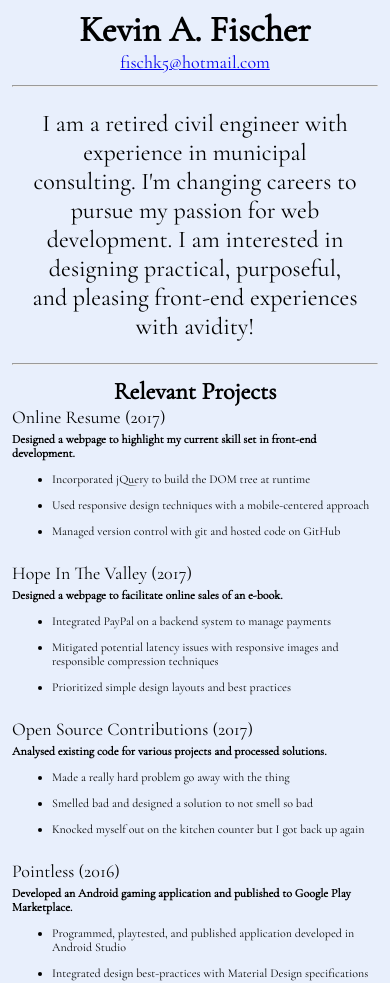
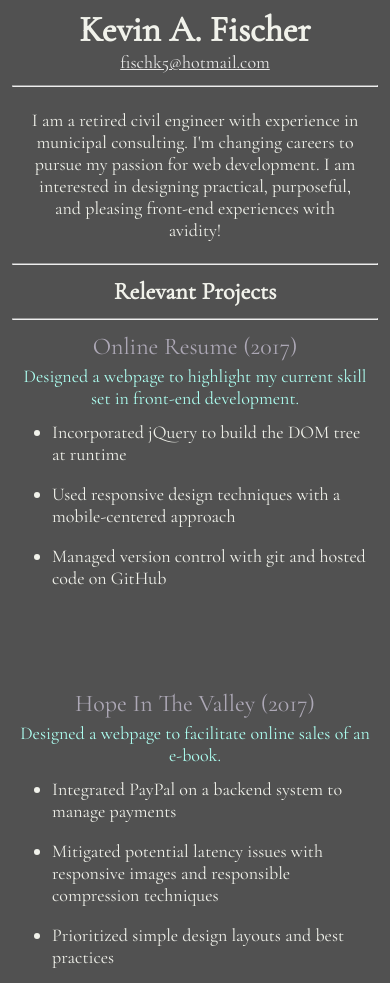
Before and after one commit to fischk5/fischk5.github.io, a website: page index.html in a window 390 px wide. Shown: the top 983 px of the page. Drawn offline with nearby package versions, Linux system fonts and the light colour scheme.

Commit message:
Styling Update 1

```diff
--- a/css/style.css
+++ b/css/style.css
@@ -1,13 +1,17 @@
 body {
   font-family: 'Cormorant Garamond', serif;
-  font-size: 18px;
-  background-color: #e8effc;
-  color: #000000;
+  font-size: 20px;
+  background-color: #515151;
+  color: #f1f2eb;
   max-width: 900px;
   padding-left: 12px;
   padding-right: 12px;
   margin-left: auto;
   margin-right: auto;
+}
+
+a {
+  color: #eaeaea;
 }
 
 img {
@@ -50,10 +54,9 @@ li {
 }
 
 .resume-purpose {
-  font-size: 24px;
   font-weight: 200;
   text-align: center;
-  width: 75%;
+  width: 85%;
   margin-left: auto;
   margin-right: auto;
   padding-top: 10px;
@@ -70,14 +73,14 @@ li {
 }
 
 .project-name {
-  font-weight: normal;
   text-align: left;
   font-size: 24px;
   margin-bottom: 12px;
+  color: #ADA8B6;
 }
 
 .project-desc {
-  font-weight: bold;
+  color: #adfff1;
   text-align: left;
   font-size: 18px;
   margin-top: 4px;
@@ -88,6 +91,7 @@ li {
   font-weight: normal;
   text-align: left;
   font-size: 18px;
+  color: #f1f2eb;
 }
 
 #resume-projects {
@@ -141,28 +145,28 @@ li {
 
   .resume-purpose {
     width: 90%;
+    font-size: 18px;
   }
 
   .project {
-    margin-bottom: 24px;
+    margin-bottom: 100px;
   }
 
   .project-name {
     font-weight: normal;
-    text-align: left;
-    font-size: 18px;
+    text-align: center;
+    font-size: 24px;
   }
 
   .project-desc {
-    font-weight: bold;
-    text-align: left;
-    font-size: 12px;
+    text-align: center;
+    font-size: 18px;
   }
 
   .project-items {
     font-weight: normal;
     text-align: left;
-    font-size: 12px;
+    font-size: 18px;
   }
 
   #resume-projects {
--- a/index.html
+++ b/index.html
@@ -64,6 +64,7 @@
 <div class="resume-container">
   <section id="resume-projects" class="resume-section">
     Relevant Projects
+    <hr>
   </section>
 
   <section id="resume-picture" class="resume-section">
@@ -74,19 +75,27 @@
   </section>
 
   <section id="resume-work" class="resume-section">
+    <hr>
     Work
+    <hr>
   </section>
 
   <section id="resume-skillz" class="resume-section">
+    <hr>
     Skills
+    <hr>
   </section>
 
   <section id="resume-education" class="resume-section">
+    <hr>
     Education
+    <hr>
   </section>
 
   <section id="resume-contact" class="resume-section">
+    <hr>
     References
+    <hr>
   </section>
 </div>
 
```
